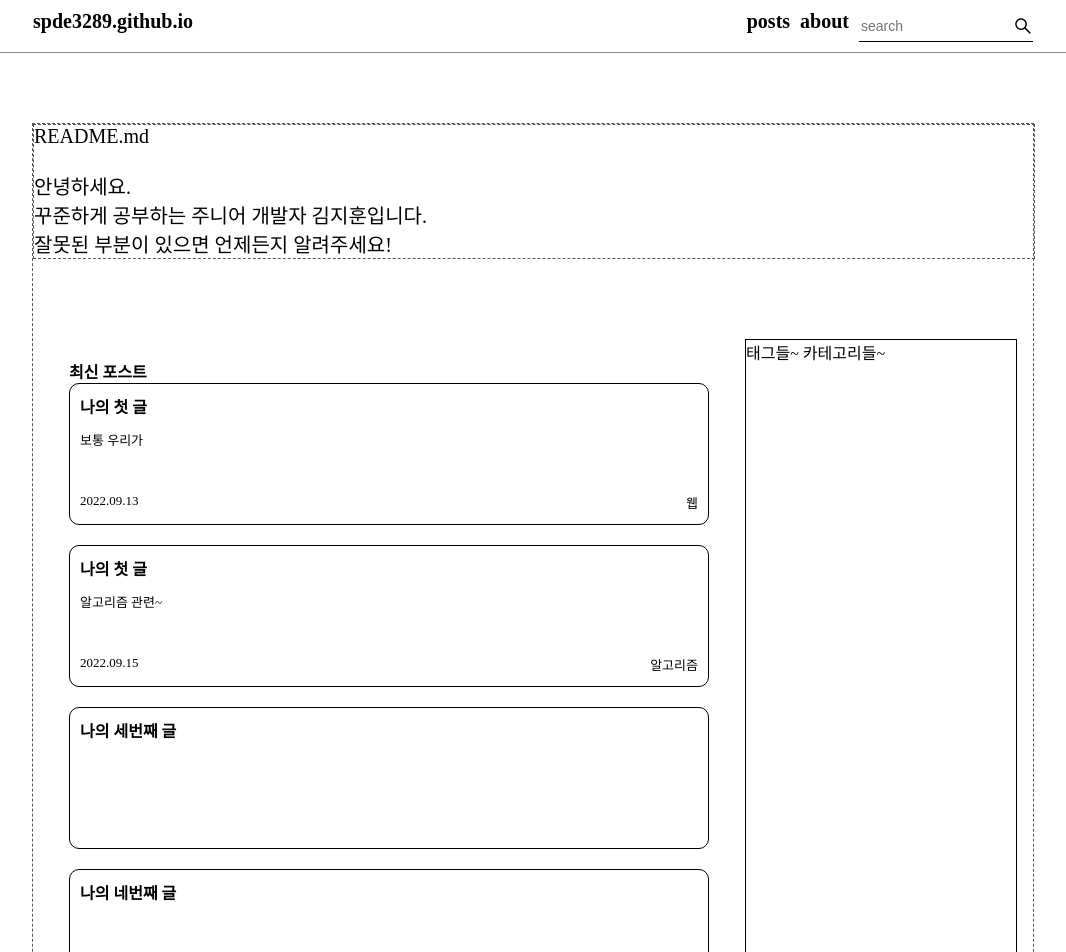
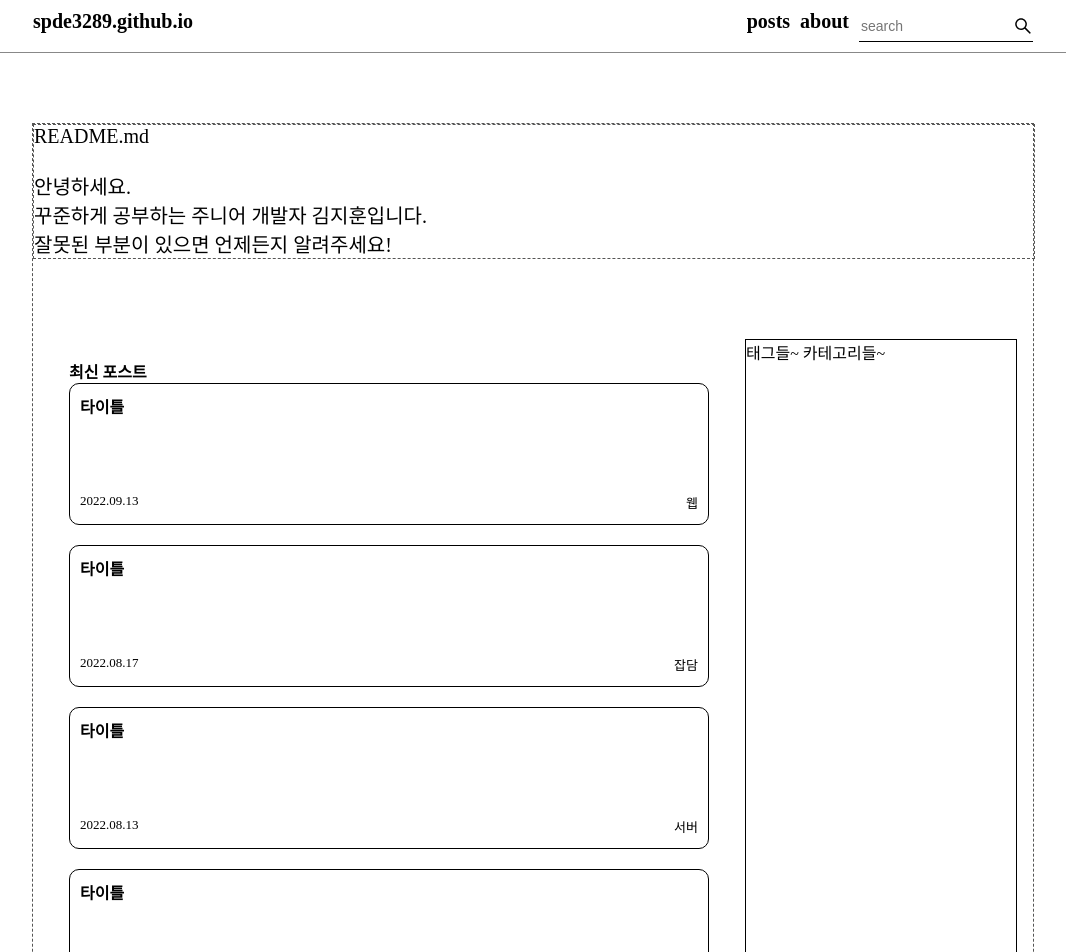
Before and after one commit to spde3289/spde3289.github.io, a React (Create React App) app: page / in a window 1280 px wide. Shown: the top 952 px of the page, without its empty margins (107-1173 px from the left). Built offline with nearby package versions, Linux system fonts and the light colour scheme.

Commit message:
Update Home.js

```diff
--- a/src/pages/Home.js
+++ b/src/pages/Home.js
@@ -1,4 +1,4 @@
-import React from 'react';
+import { React, useState } from 'react';
 import styled from "styled-components";
 import Header from '../components/Header';
 import Footer from '../components/Footer';
@@ -8,6 +8,18 @@ import ContentBox from '../components/ContentBox';
 
 
 const Home = () => {
+    const [content, setcontent] = useState([
+        {key: 1, title: '타이틀', body: 'This is', date:'2022.09.13', category: '웹'},
+        {key: 2, title: '타이틀', body: 'This is', date:'2022.08.17', category: '잡담'},
+        {key: 3, title: '타이틀', body: 'This is', date:'2022.08.13', category: '서버'},
+        {key: 4, title: '타이틀', body: 'This is', date:'2022.06.13', category: '책'},
+        {key: 5, title: '타이틀', body: 'This is', date:'2022.01.13', category: '알고리즘'}
+    ]);
+
+    const ContentList = content.map((items)=>(
+        <ContentBox title={items.title} content={items.content} date={items.date} category={items.category}></ContentBox>
+    ))
+
     return(
         <div>
             <Header/>
@@ -24,16 +36,12 @@ const Home = () => {
                 <Content>
                     <ContentBoxArea>
                         <h2>최신 포스트</h2>
-                        <ContentBox title="나의 첫 글" content='보통 우리가' date='2022.09.13' category='웹'></ContentBox>
-                        <ContentBox title="나의 첫 글" content='알고리즘 관련~' date='2022.09.15' category='알고리즘'></ContentBox>
-                        <ContentBox title="나의 세번째 글"></ContentBox>
-                        <ContentBox title="나의 네번째 글"></ContentBox>
-                        <ContentBox title="나의 다섯번째 글"></ContentBox>
+                        {ContentList}
                         <Paging/>
                     </ContentBoxArea>
-                    <ContentList>
+                    <CategoryList>
                         태그들~ 카테고리들~
-                    </ContentList>
+                    </CategoryList>
                 </Content>
             </Main>
             <Footer/>
@@ -70,7 +78,7 @@ const ContentBoxArea = styled.div`
     justify-content: space-between;
 `;
 
-const ContentList = styled.div`
+const CategoryList = styled.div`
     border: 1px solid #000;
     width: 270px;
 `;
```
